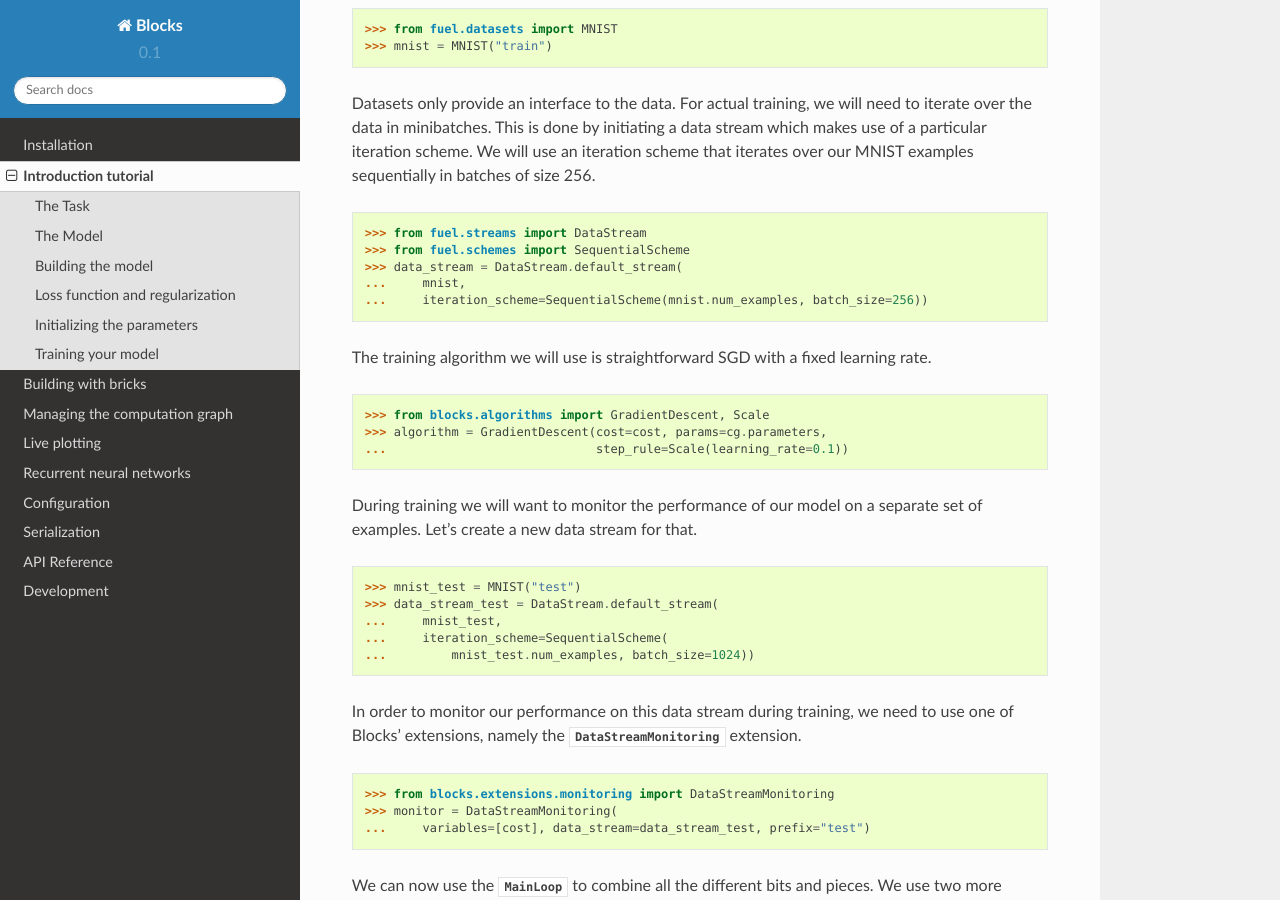
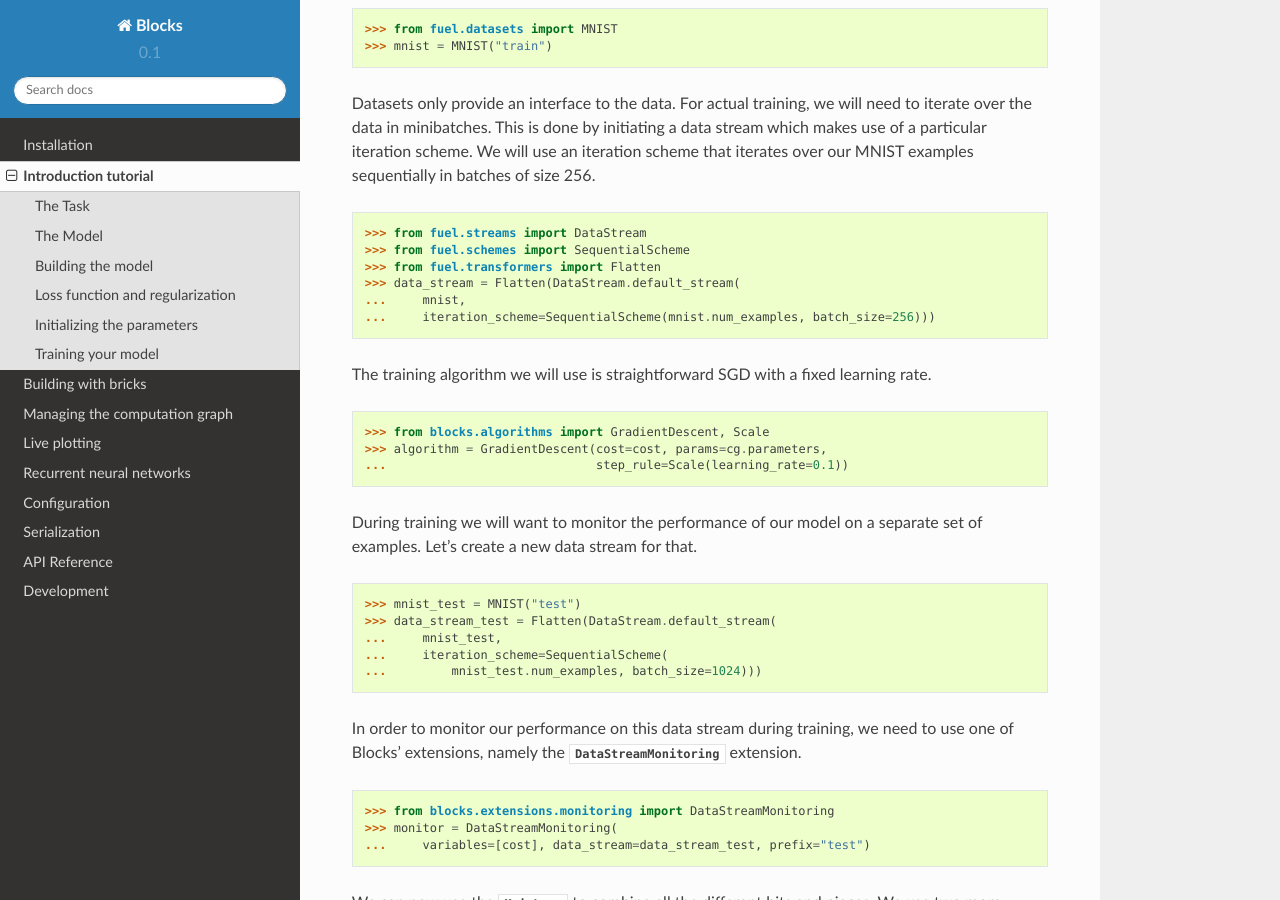
Before and after one commit to mila-iqia/blocks, a Sphinx documentation site: the page built from docs/tutorial.rst, in a window 1280 px wide and 900 px high, scrolled down 3686 px. Built offline with Sphinx 7.4.7 and the Read the Docs theme 2.0.0, drawn with Linux system fonts in a browser that asks for light colours.

Commit message:
Add missing transformer

```diff
--- a/docs/tutorial.rst
+++ b/docs/tutorial.rst
@@ -171,9 +171,10 @@ of size 256.
 
 >>> from fuel.streams import DataStream
 >>> from fuel.schemes import SequentialScheme
->>> data_stream = DataStream.default_stream(
+>>> from fuel.transformers import Flatten
+>>> data_stream = Flatten(DataStream.default_stream(
 ...     mnist,
-...     iteration_scheme=SequentialScheme(mnist.num_examples, batch_size=256))
+...     iteration_scheme=SequentialScheme(mnist.num_examples, batch_size=256)))
 
 The training algorithm we will use is straightforward SGD with a fixed
 learning rate.
@@ -186,10 +187,10 @@ During training we will want to monitor the performance of our model on
 a separate set of examples. Let's create a new data stream for that.
 
 >>> mnist_test = MNIST("test")
->>> data_stream_test = DataStream.default_stream(
+>>> data_stream_test = Flatten(DataStream.default_stream(
 ...     mnist_test,
 ...     iteration_scheme=SequentialScheme(
-...         mnist_test.num_examples, batch_size=1024))
+...         mnist_test.num_examples, batch_size=1024)))
 
 In order to monitor our performance on this data stream during training, we need
 to use one of Blocks' extensions, namely the :class:`.DataStreamMonitoring`
```
